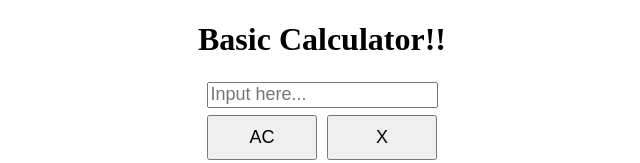
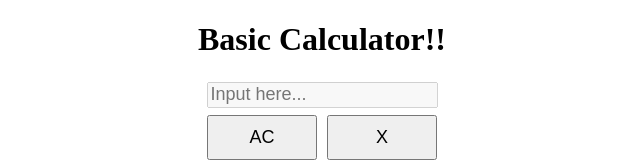
Before and after one commit to k-sai-krishna/basic-calculator, a plain HTML site: page index.html in a window 1280 px wide. Shown: the top 163 px of the page, without its empty margins (318-958 px from the left). Drawn offline with Linux system fonts and the light colour scheme.

Commit message:
feat: input field is disabled for external input

```diff
--- a/index.html
+++ b/index.html
@@ -13,7 +13,7 @@
         <strong id="error-here" class=""></strong>
       </div>
       <div class="row">
-        <input type="text" class="input-field" placeholder="Input here..." />
+        <input type="text" class="input-field" placeholder="Input here..." disabled/>
       </div>
       <div class="row">
         <button class="button calc-head" title="all clear">AC</button>
```
